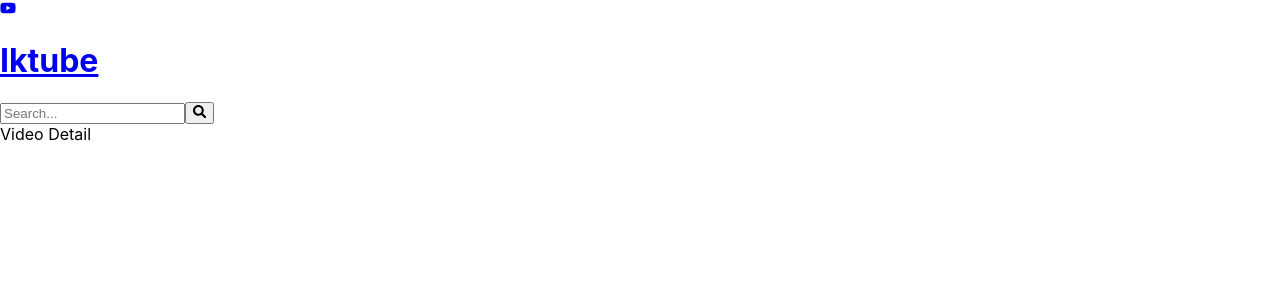
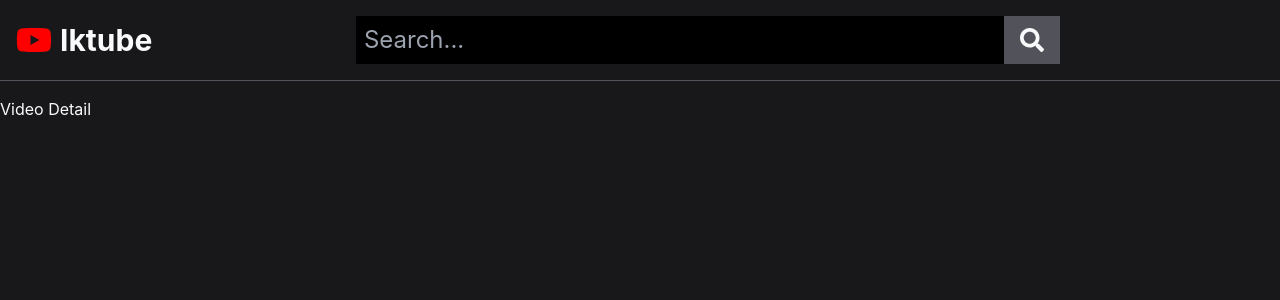
Before and after one commit to bbyik-k/iktube-2024ver, a React (Create React App) app: page /videos/watch/1 in a window 1280 px wide. Shown: the top 300 px of the page. Built offline with nearby package versions, Linux system fonts and the light colour scheme.

Commit message:
feat: install Tailwind CSS and style search bar

```diff
--- a/package.json
+++ b/package.json
@@ -36,5 +36,8 @@
       "last 1 firefox version",
       "last 1 safari version"
     ]
+  },
+  "devDependencies": {
+    "tailwindcss": "^3.4.15"
   }
 }
--- a/src/components/SearchHeader.jsx
+++ b/src/components/SearchHeader.jsx
@@ -12,14 +12,14 @@
   };
   useEffect(() => setText(keyword || ''), [keyword]);
   return (
-    <header>
-      <Link to='/'>
-        <FaYoutube />
-        <h1>Iktube</h1>
+    <header className='w-full flex p-4 text-2xl border-b border-zinc-600 mb-4'>
+      <Link to='/' className='flex items-center'>
+        <FaYoutube className='text-4xl text-brand' />
+        <h1 className='font-bold ml-2 text-3xl'>Iktube</h1>
       </Link>
-      <form action='' onSubmit={handleSubmit}>
-        <input type='text' placeholder='Search...' value={text} onChange={(e) => setText(e.target.value)} />
-        <button>
+      <form className='w-full flex justify-center' onSubmit={handleSubmit}>
+        <input className='w-7/12 p-2 outline-none bg-black text-gray-50' type='text' placeholder='Search...' value={text} onChange={(e) => setText(e.target.value)} />
+        <button className='bg-zinc-600 px-4'>
           <FaSearch />
         </button>
       </form>
--- a/src/index.css
+++ b/src/index.css
@@ -1,13 +1,23 @@
+@tailwind base;
+@tailwind components;
+@tailwind utilities;
+
 body {
   margin: 0;
-  font-family: -apple-system, BlinkMacSystemFont, 'Segoe UI', 'Roboto', 'Oxygen',
-    'Ubuntu', 'Cantarell', 'Fira Sans', 'Droid Sans', 'Helvetica Neue',
-    sans-serif;
+  font-family: -apple-system, BlinkMacSystemFont, 'Segoe UI', 'Roboto', 'Oxygen', 'Ubuntu', 'Cantarell', 'Fira Sans', 'Droid Sans', 'Helvetica Neue', sans-serif;
   -webkit-font-smoothing: antialiased;
   -moz-osx-font-smoothing: grayscale;
+
+  width: 100vw;
+  height: 100vh;
+  @apply flex flex-col items-center;
+  @apply bg-zinc-900 text-gray-50;
+}
+
+#root {
+  @apply w-full max-w-screen-2xl;
 }
 
 code {
-  font-family: source-code-pro, Menlo, Monaco, Consolas, 'Courier New',
-    monospace;
+  font-family: source-code-pro, Menlo, Monaco, Consolas, 'Courier New', monospace;
 }
--- /dev/null
+++ b/tailwind.config.js
@@ -0,0 +1,12 @@
+/** @type {import('tailwindcss').Config} */
+module.exports = {
+  content: ['./src/**/*.{js,jsx}'],
+  theme: {
+    extend: {
+      colors: {
+        brand: '#FF0000',
+      },
+    },
+  },
+  plugins: [],
+};
```
Also changed, not shown: 2 other files (tests, documents, lock files or other folders).
